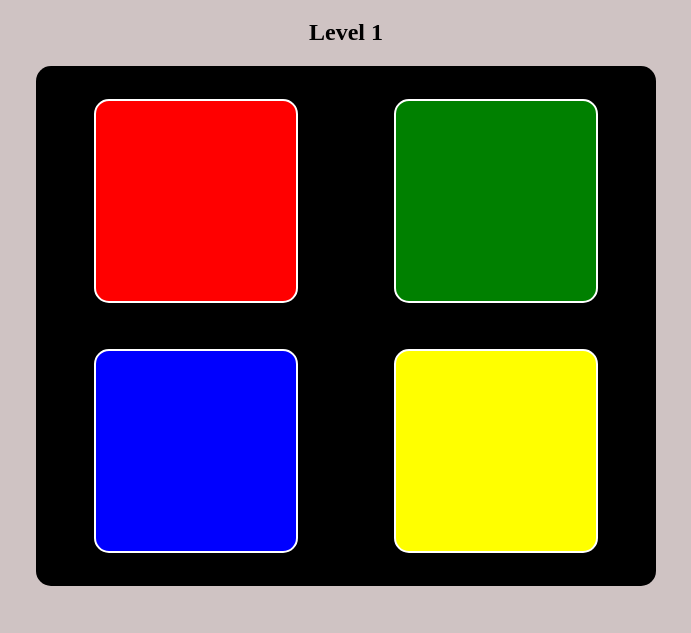
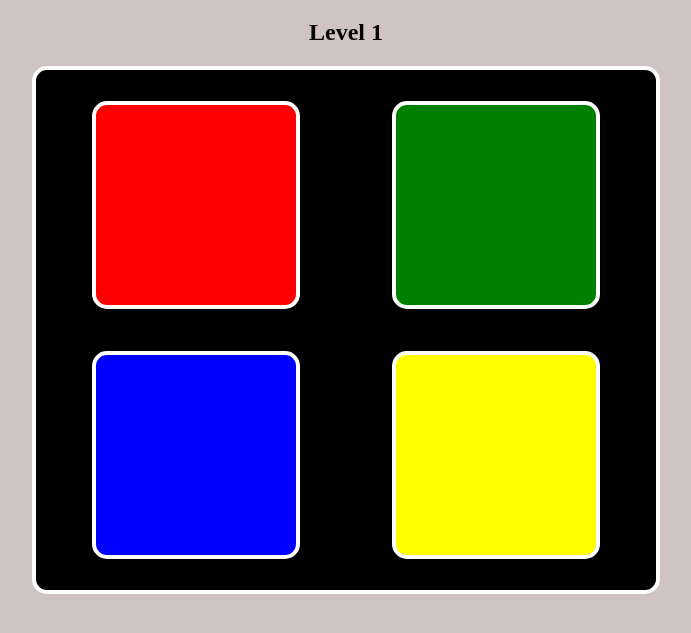
Before and after one commit to hudasul/Project1-Simon-Game, a plain HTML site: page index.html in a window 1280 px wide. Shown: the part 61-694 px from the top of the page, without its empty margins (294-985 px from the left). Drawn offline with Linux system fonts and the light colour scheme.

Commit message:
changed borders in css

```diff
--- a/styles/main.css
+++ b/styles/main.css
@@ -7,6 +7,7 @@ body{
     width: 600px;
     height: 500px;
     background-color: black;
+     border: 4px solid white;
     border-radius: 15px;
     display: flex;
     flex-wrap: wrap;
@@ -19,7 +20,7 @@ body{
 .button{
     width: 200px;
     height: 200px;
-    border: 2px solid white;
+    border: 4px solid white;
     border-radius: 15px;
 }
 
```
